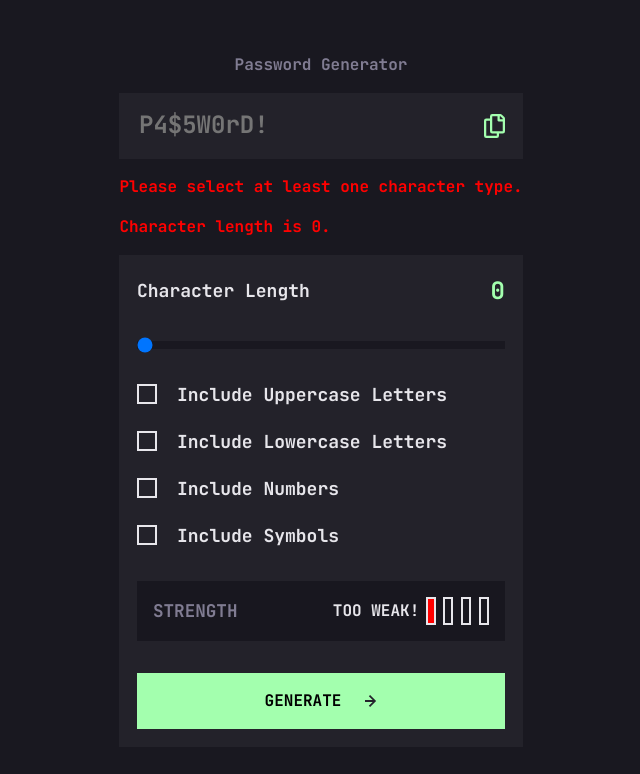
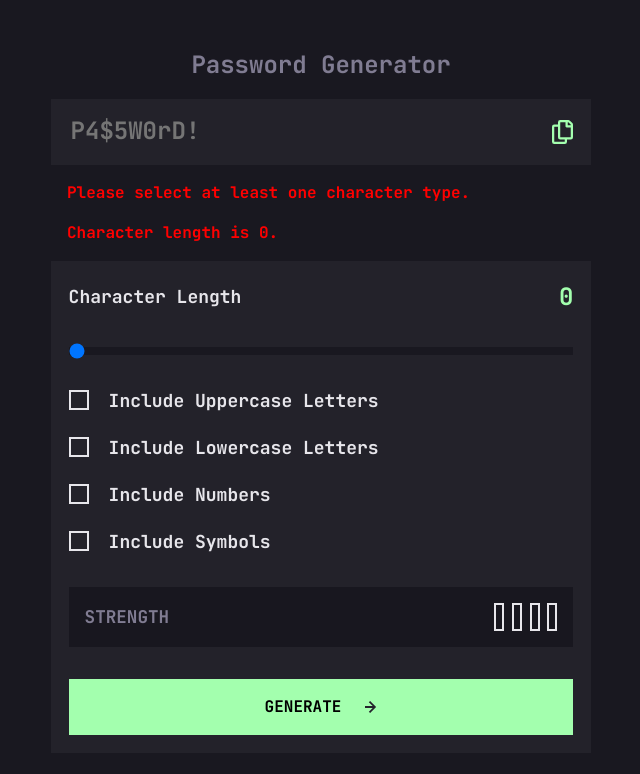
Before and after one commit to bojanognjen/Password-generator, a plain HTML site: page index.html in a window 1280 px wide. Both pictures are taken after a click on the button "GENERATE". Shown: the whole page, without its empty margins (319-959 px from the left). Drawn offline with Linux system fonts and the light colour scheme.

Commit message:
I think that everything has finished!

```diff
--- a/script.js
+++ b/script.js
@@ -48,10 +48,11 @@ copyIcon.addEventListener("click", function() {
 function strength(difficulty, diffIndex) {
     difficultyText.innerText = difficulty;
 
-    const colors = ["red", "orange", "yellow", "green"];
+    const colors = ["hsl(0deg 91% 63%)", "hsl(13deg 95% 66%)", "hsl(42deg 91% 68%)", "hsl(127deg 100% 82%)"];
 
     ribs.forEach((rib, index) => {
         index < diffIndex ? rib.style.backgroundColor = colors[diffIndex - 1] : rib.style.backgroundColor = "hsl(248deg 15% 11%)";
+        index < diffIndex ? rib.style.borderColor = colors[diffIndex - 1] : rib.style.borderColor = "hsl(252deg 11% 91%)";
     });
 }
 
@@ -70,9 +71,12 @@ function calculatePassword(length) {
     if (length == 0) {
         hidden2.style.display = 'block',
         hidden2.innerHTML = `<p>Character length is ${length}.</p>`;
+
     } else {
         hidden2.style.display = 'none';
     }
+
+    characterSets.length === 0 || length == 0 ? difficultyText = "" : null;
 
     let passwordArray = [];
     let remainingLength = length;
--- a/style.css
+++ b/style.css
@@ -130,6 +130,8 @@
   .hidden2 {
     display: none;
     color: red;
+    max-width: 100%;
+    padding: 0 1rem;
   }
 
   .form {
@@ -155,6 +157,7 @@
   }
 
   .slider {
+    -webkit-appearance: none;
     appearance: none;
     height: .5rem;
     background-color: var(--background);
@@ -163,6 +166,8 @@
 
   .slider::-moz-range-thumb,
   .slider::-webkit-slider-thumb {
+    -webkit-appearance: none;
+    appearance: none;
     border-radius: 50%;
     background-color: var(--white);
     height: 1.75rem;
@@ -306,3 +311,30 @@
   .show {
     opacity: 1;
   }
+
+  @media (min-width: 37.5em) {  /* 600px */
+
+    .heading {
+      width: 33.75rem;
+    }
+
+    .form {
+      width: 33.75rem;
+    }
+
+    .title {
+      font-size: 1.5rem;
+    }
+
+    .difficulty-text {
+      font-size: 1.5rem;
+    }
+  }
+
+  /* Small Desktop */
+  @media (min-width: 56.25em) { /* 900px */
+  }
+
+  /* Large Desktop */
+  @media (min-width: 75em) { /* 1200px */
+  }
```
